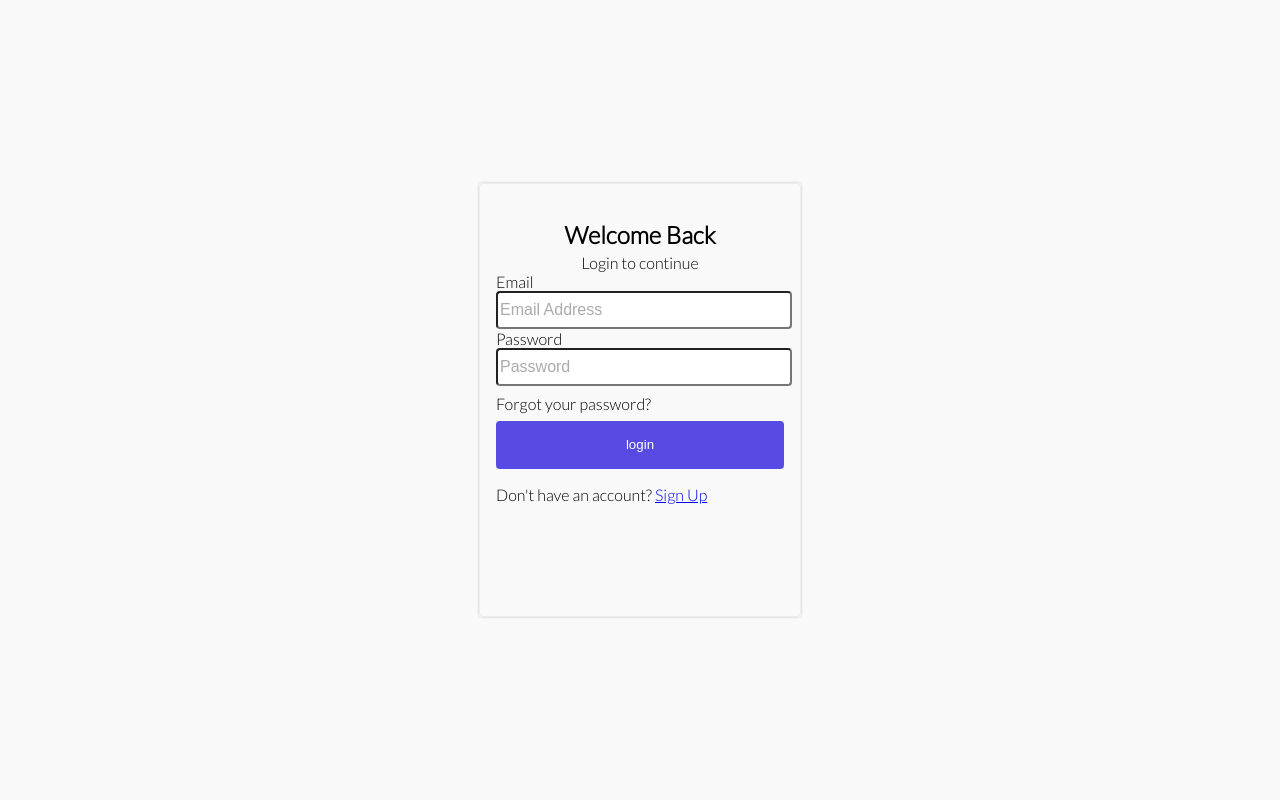
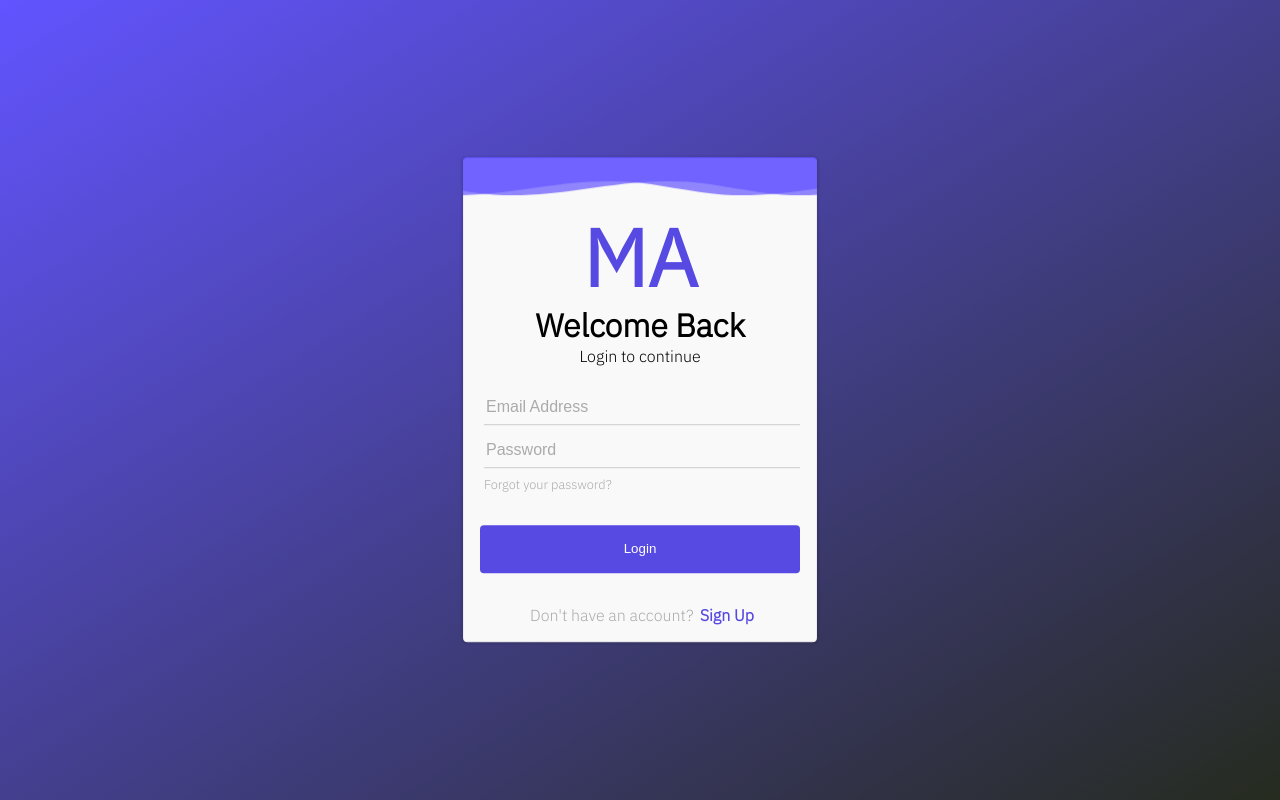
Before and after one commit to Jack-Saysana/MyAssign, a React (Create React App) app in the folder frontend/: page /login in a window 1280 px wide. Built offline with nearby package versions, Linux system fonts and the light colour scheme.

Commit message:
Login and Signup Pages

```diff
--- a/frontend/public/index.html
+++ b/frontend/public/index.html
@@ -4,7 +4,7 @@
     <head>
         <meta charset="UTF-8">
         <meta name="viewport" content="width=device-width, initial-scale=1.0">
-    <title>MERN Intro</title>
+        <title>My Assign</title>
     </head>
     <body>
         <div id='app'></div>
--- a/frontend/src/components/App/App.css
+++ /dev/null
@@ -1,4 +0,0 @@
-/*Dason Janda*/
-.App {
-  text-align: center;
-}
--- a/frontend/src/components/App/global.css
+++ b/frontend/src/components/App/global.css
@@ -1,9 +1,12 @@
 /* Jack Saysana */
 
 @import url('https://fonts.googleapis.com/css2?family=Lato:wght@300&display=swap');
+@import url('https://fonts.googleapis.com/css2?family=Mukta:wght@300;400&display=swap');
+@import url('https://fonts.googleapis.com/css2?family=IBM+Plex+Sans:wght@300&family=Mukta:wght@300;400&display=swap');
 
 body {
-    font-family: 'Lato', sans-serif;
+    margin: 0;
+    font-family: 'IBM Plex Sans', sans-serif;
     background-color: #faf9f9;
 }
 
--- a/frontend/src/components/Login/login.js
+++ b/frontend/src/components/Authentication/Login.js
@@ -1,7 +1,7 @@
 import React from 'react';
 import {Redirect} from 'react-router-dom';
 import axios from 'axios';
-import './login.css';
+import './authentication.css';
 
 //Jack Saysana
 
@@ -53,19 +53,23 @@ export default class Login extends React.Component {
     render() {
         return(
             <div>
+                <div className="auth-grad"></div>
                 <form className="form" onSubmit={this.handleSubmit}>
+                    <div className="waves">
+                        <div className="wave"></div>
+                        <div className="wave"></div>
+                    </div>
+                    <p className="logo">MA</p>
                     <h2 className="welcome">Welcome Back</h2>
                     <span className="sub-welcome">Login to continue</span>
-                    <label>Email</label>
-                    <input className="field" type="email" name="email" onChange={this.handleEmailChange} placeholder="Email Address" required/>
-                    <label>Password</label>
+                    <input className="field" type="email" name="email" autoComplete="off" onChange={this.handleEmailChange} placeholder="Email Address" required/>
                     <input className="field" type="password" name="password" onChange={this.handlePasswordChange} placeholder="Password" required/>
                     <div class="forgot-pass">
-                        <a>Forgot your password?</a>
+                        <a href="/">Forgot your password?</a>
                     </div>
-                    <input className="submit" type="submit" value="login" />
-                    <div className="signup">
-                        <span>Don't have an account? </span><a href="/signup">Sign Up</a>
+                    <input className="submit" type="submit" value="Login" />
+                    <div className="redirect">
+                        <span>Don't have an account?</span><a href="/signup">Sign Up</a>
                     </div>
                 </form>
                 <Redirect to={this.state.redirect} />
--- a/frontend/src/components/Signup/signup.js
+++ b/frontend/src/components/Authentication/Signup.js
@@ -1,7 +1,7 @@
 import React from 'react';
 import {Redirect} from 'react-router-dom';
 import axios from 'axios';
-import './signup.css';
+import './authentication.css';
 
 //Jack Saysana
 
@@ -62,14 +62,22 @@ export default class Signup extends React.Component {
     render() {
         return(
             <div>
-                <form className="container form" onSubmit={this.handleSubmit} >
-                    <label>name</label>
-                    <input type="text" name="name" onChange={this.handleNameChange} required/>
-                    <label>Email</label>
-                    <input type="email" name="email" onChange={this.handleEmailChange} required/>
-                    <label>Password</label>
-                    <input type="password" name="password" onChange={this.handlePasswordChange} required/>
-                    <input type="submit" value="signup" />
+                <div className="auth-grad"></div>
+                <form className="form" onSubmit={this.handleSubmit} >
+                    <div className="waves">
+                        <div className="wave"></div>
+                        <div className="wave"></div>
+                    </div>
+                    <p className="logo">MA</p>
+                    <h2 className="welcome">Welcome</h2>
+                    <span className="sub-welcome">Create your MyAssign account</span>
+                    <input className="field" type="text" name="name" autoComplete="off" onChange={this.handleNameChange} placeholder="Name" required/>
+                    <input className="field" type="email" name="email" autoComplete="off" onChange={this.handleEmailChange} placeholder="Email Address" required/>
+                    <input className="field" type="password" name="password" onChange={this.handlePasswordChange} placeholder="Password" required/>
+                    <input className="submit" type="submit" value="Sign Up" />
+                    <div className="redirect">
+                        <span>Already have an account?</span><a href="/login">Login</a>
+                    </div>
                 </form>
                 <Redirect to={this.state.redirect} />
             </div>
--- /dev/null
+++ b/frontend/src/components/Authentication/authentication.css
@@ -0,0 +1,171 @@
+.auth-grad{
+    position:fixed;
+    width:100%;
+    height:100%;
+    background-image: linear-gradient(to bottom right, #6254ff, #262b1f);
+}
+
+.form {
+    position: absolute;
+    background-color: #faf9f9;
+    left: 50%;
+    top: 50%;
+    transform: translate(-50%, -50%);
+    width: 20rem;
+    border: 1px solid  #edebeb;
+    border-radius: .25rem;
+    padding: 1rem;
+    box-shadow: 0px 0px 2px 2px rgba(0, 0, 0, 0.1);
+}
+
+.swoop {
+    margin-left: calc(-1rem - 1px);
+    margin-top: calc(-1rem - 2px);
+    width: calc(100% + 2rem + 2px);
+    height: 0;
+    border-top-left-radius: .25rem;
+    border-top-right-radius: .25rem;
+    background-color: #6254ff;
+    opacity: 90%;
+}
+
+.waves {
+    position: relative;
+    overflow: hidden;
+    margin-left: calc(-1rem - 1px);
+    margin-top: calc(-1rem - 2px);
+    width: calc(100% + 2rem + 2px);
+    border-top-left-radius: .25rem;
+    border-top-right-radius: .25rem;
+    height: 4rem;
+    transform: translate3d(0, 0, 0);
+}
+
+.wave{
+    position: absolute;
+    margin-top: -1px;
+    width: 200%;
+    height: 100%;
+    background: url("../../images/wave.svg");
+    animation: wave 10s linear infinite;
+}
+
+.wave:nth-of-type(2){
+    animation: wave 10s linear -2s infinite;
+}
+
+@keyframes wave {
+    0% {
+        left: 0;
+    }
+
+    100% {
+        transform: translateX(-41.5%);
+    }
+}
+
+@keyframes swoop {
+    0% {
+        height: 0;
+    }
+
+    100% {
+        height: 100%;
+    }
+}
+
+.logo {
+    margin-top: -1rem;
+    margin-bottom: -2rem;
+    text-align: center;
+    font-size: 5rem;
+    font-weight: bold;
+    color:#574ae2
+}
+
+.welcome {
+    text-align: center;
+    font-size: 2rem;
+    margin-bottom: 0;
+}
+
+.sub-welcome {
+    text-align: center;
+    display: block;
+    margin-bottom: 1rem;
+}
+
+.field {
+    background-color: #faf9f9;
+    margin-top: .5rem;
+    margin-left:.25rem;
+    margin-right:.25rem;
+    width: calc(100% - .5rem);
+    height: 2rem;
+    font-size: 1rem;
+    border: none;
+    border-bottom: 1px solid #ccc;
+}
+
+.field::placeholder{
+    color: #ababab;
+}
+
+.field:focus{
+    outline: none;
+    border-bottom: 1px solid #574ae2;
+    transition-duration: .2s;
+}
+
+.forgot-pass{
+    font-size: .8rem;
+    padding-top: .5rem;
+    margin-left: .25rem;
+    margin-bottom: .5rem;
+}
+
+.forgot-pass a{
+    text-decoration: none;
+    color: #ababab;
+}
+
+.forgot-pass a:hover {
+    color: #574ae2;
+    transition-duration: .2s;
+}
+
+.submit {
+    color: white;
+    background-color: #574ae2;
+    display: block;
+    width: 100%;
+    height: 3rem;
+    border-radius: .25rem;
+    border: 0px;
+    margin-top: 2rem;
+    margin-bottom: 2rem;
+}
+
+.submit:hover {
+    background-color: #443ab0;
+    color: #edebeb;
+    transition-duration: .4s;
+}
+
+.redirect {
+    text-align: center;
+    margin-left: .25rem;
+    color: #ababab;
+}
+
+.redirect a{
+    padding-left: .4rem;
+    text-decoration: none;
+    font-weight: bold;
+    color: #574ae2
+}
+
+.redirect a:hover{
+    color: #443ab0;
+    transition-duration: .2s;
+}
--- a/frontend/src/components/Login/login.css
+++ /dev/null
@@ -1,67 +0,0 @@
-.form {
-    position: absolute;
-    left: 50%;
-    top: 50%;
-    transform: translate(-50%, -50%);
-    width: 18rem;
-    height: 50%;
-    border: 1px solid  #edebeb;
-    border-radius: .25rem;
-    padding: 1rem;
-    box-shadow: 0px 0px 2px 1px rgba(0, 0 ,0, .1);
-}
-
-.welcome {
-    text-align: center;
-    margin-bottom: .25rem;
-}
-
-.sub-welcome {
-    text-align: center;
-    display: block;
-}
-
-.field {
-    width: 100%;
-    height: 2rem;
-    font-size: 1rem;
-    border: 0px 0px 1px 0px solid #ccc;
-    border-radius: .25rem;
-}
-
-.field::placeholder{
-    color: #ababab;
-}
-
-.field:focus{
-    outline: none;
-    border: 2px solid #574ae2;
-    border-radius: .25rem;
-    transition-duration: .4s;
-}
-
-.forgot-pass{
-    margin-top: .5rem;
-    margin-bottom: .5rem;
-}
-
-.submit {
-    color: white;
-    background-color: #574ae2;
-    display: block;
-    width: 100%;
-    height: 3rem;
-    border-radius: .25rem;
-    border: 0px;
-}
-
-.submit:hover {
-    background-color: #443ab0;
-    color: #edebeb;
-    transition-duration: .4s;
-}
-
-.signup {
-    margin-top: 1rem;
-    margin-bottom: 1rem;
-}
```
Also changed, not shown: frontend/src/components/App/App.js (+3 -4 lines), frontend/src/components/Authentication/Logout.js (renamed from frontend/src/components/Logout/logout.js), frontend/src/components/Signup/signup.css (deleted), frontend/src/images/wave.svg (added). Lines whose indentation alone changed are shown as unchanged.
